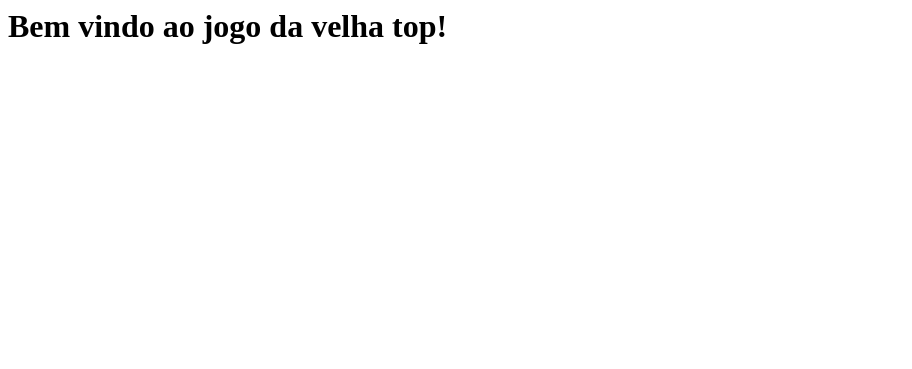
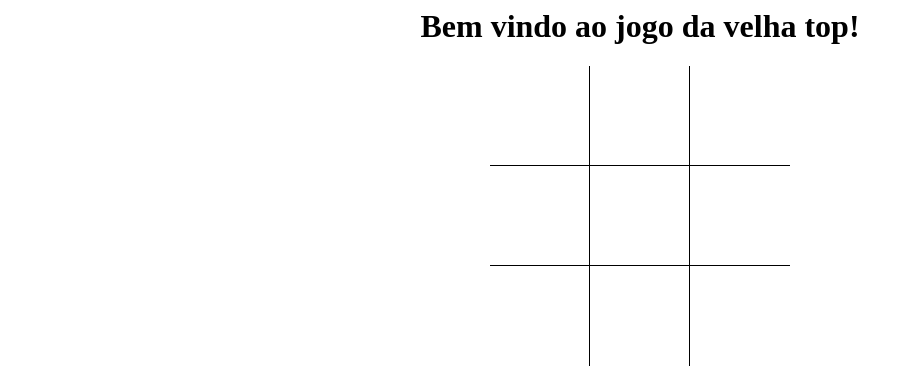
Before and after one commit to thiagorafaelferreira/jogodavelha.github.io, a plain HTML site: page index.html in a window 1280 px wide. Shown: the whole page, without its empty margins (0-912 px from the left). Drawn offline with Linux system fonts and the light colour scheme.

Commit message:
created some events on game

```diff
--- a/index.html
+++ b/index.html
@@ -1,8 +1,70 @@
 <html>
     <head>
         <title>Jogo da velha em javascript</title>
+        <link rel="stylesheet" href="https://use.fontawesome.com/releases/v5.2.0/css/all.css" integrity="sha384-hWVjflwFxL6sNzntih27bfxkr27PmbbK/iSvJ+a4+0owXq79v+lsFkW54bOGbiDQ" crossorigin="anonymous">
     </head>
+        <style>
+            .center {
+                text-align: center;
+            }
+            .flex {
+                display: flex;
+                align-items: center;
+                justify-content: center;
+            }
+            .container {
+                display: grid;
+                grid-template-columns: repeat(3, 100px);
+                grid-template-rows: repeat(3, 100px);
+                align-self: center;
+            }
+            .item {
+                padding: 10px;
+                border-bottom: 1px solid black;
+                border-right: 1px solid black;
+                display: flex;
+                align-items: center;
+                justify-content: center;
+
+            }
+            .item:last-child, .item:nth-last-child(2), .item:nth-last-child(3) {
+                border-bottom: none;
+            }
+            .item:nth-child(3), .item:nth-child(6), .item:nth-child(9) {
+                border-right: none;
+            }
+            i {
+                font-size: 30px;
+            }
+        </style>
+        <script>
+            let className = "";
+            const marcaCelula = (item) => {
+                if (!item.disabled) {
+                    item.disabled = true;
+                    if (!className || className !== "fas fa-times") {
+                        item.firstChild.className = className = "fas fa-times";
+                    } else {
+                        item.firstChild.className = className = "far fa-circle";
+                    }
+                }
+            };
+        </script>
     <body>
-        <h1>Bem vindo ao jogo da velha top!</h1>
+        <h1 class='center'>Bem vindo ao jogo da velha top!</h1>
+        <div class="flex">
+            <div class='container'>
+                <div class='item' onclick="marcaCelula(this)"><i></i></div>
+                <div class='item' onclick="marcaCelula(this)"><i></i></div>
+                <div class='item' onclick="marcaCelula(this)"><i></i></div>
+                <div class='item' onclick="marcaCelula(this)"><i></i></div>
+                <div class="item" onclick="marcaCelula(this)"><i></i></div>
+                <div class='item' onclick="marcaCelula(this)"><i></i></div>
+                <div class='item' onclick="marcaCelula(this)"><i></i></div>
+                <div class='item' onclick="marcaCelula(this)"><i></i></div>
+                <div class='item' onclick="marcaCelula(this)"><i></i></div>
+            </div>
+        </div>
+
     </body>
 </html>
```
